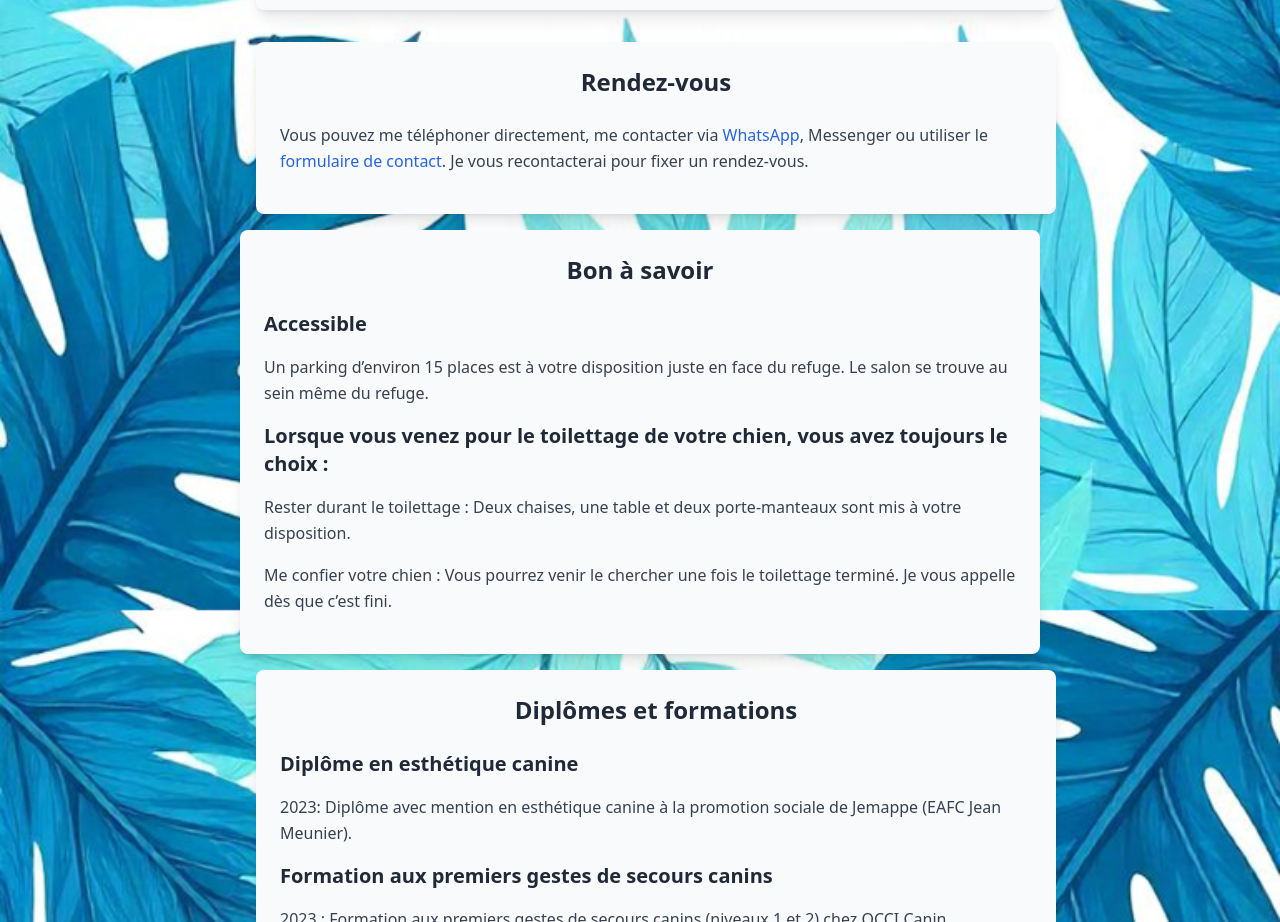
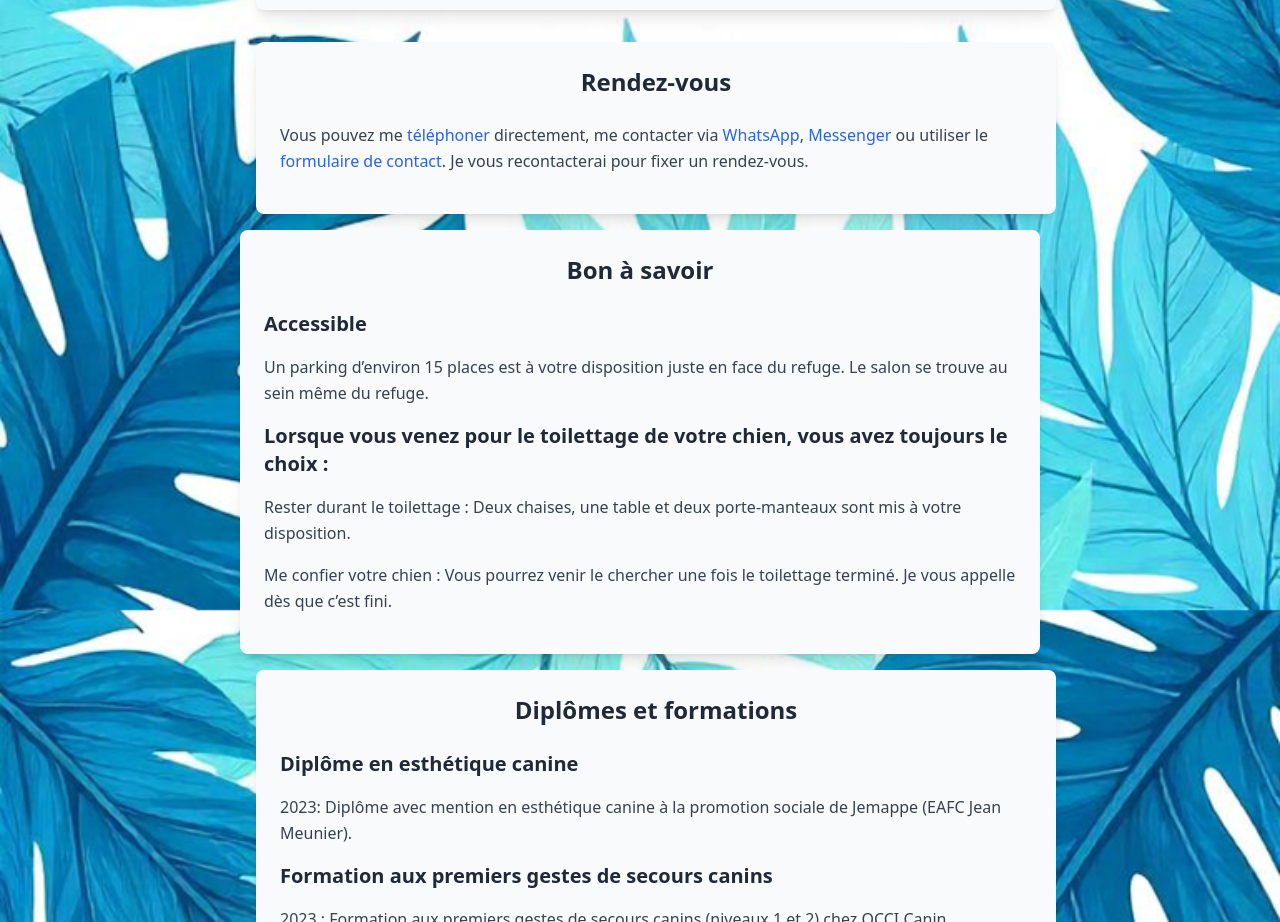
Before and after one commit to jordan-fe/roxy-app, an Angular app: page / in a window 1280 px wide. Shown: the part 1260-2182 px from the top of the page. Built offline with nearby package versions, Linux system fonts and the light colour scheme.

Commit message:
add messenger link

```diff
--- a/src/app/home/home-info/home-info.component.html
+++ b/src/app/home/home-info/home-info.component.html
@@ -25,6 +25,6 @@
     </h1>
 
     <p class="text-gray-700 leading-relaxed mb-4">
-        Vous pouvez me téléphoner directement, me contacter via <a class="text-blue-600" href="https://wa.me/32456242701" target="_blank">WhatsApp</a>, Messenger ou utiliser le <a class="text-blue-600" routerLink="contact">formulaire de contact</a>. Je vous recontacterai pour fixer un rendez-vous.
+        Vous pouvez me <a class="text-blue-600" href="tel:+32456242701">téléphoner</a> directement, me contacter via <a class="text-blue-600" href="https://wa.me/32456242701" target="_blank">WhatsApp</a>, <a class="text-blue-600" href="https://m.me/61571036911063" target="_blank">Messenger</a> ou utiliser le <a class="text-blue-600" routerLink="contact">formulaire de contact</a>. Je vous recontacterai pour fixer un rendez-vous.
     </p>
 </div>
```
